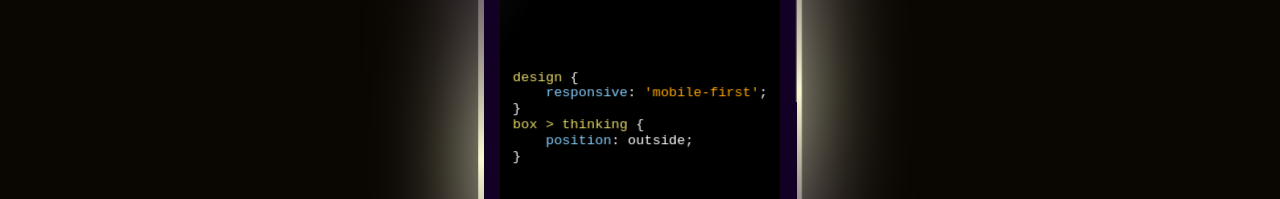
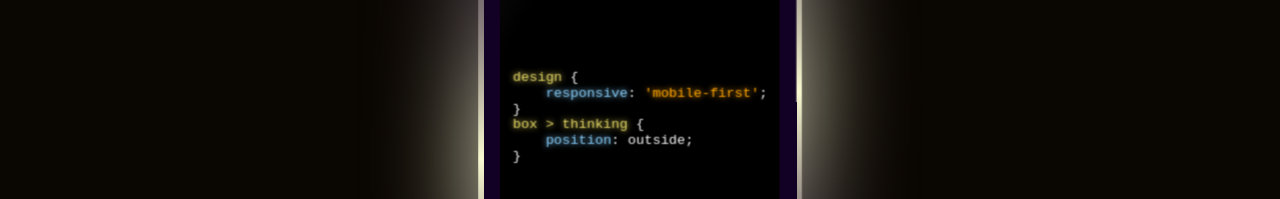
Before and after one commit to Blott0/Skeleton, a SvelteKit app: page /page1 in a window 1280 px wide. Shown: the part 275-474 px from the top of the page. Built offline with nearby package versions, Linux system fonts and the light colour scheme; a web font is replaced by a local one.

Commit message:
added glow

```diff
--- a/src/routes/page1/+page.svelte
+++ b/src/routes/page1/+page.svelte
@@ -134,6 +134,9 @@ pre::after {
     inset: 0;
     transform: scale(2);
 }
+pre > * {
+    text-shadow: 0 0 6px currentColor;
+}
 pre > span.yellow {
     color: rgb(229 216 101);
 }
```
